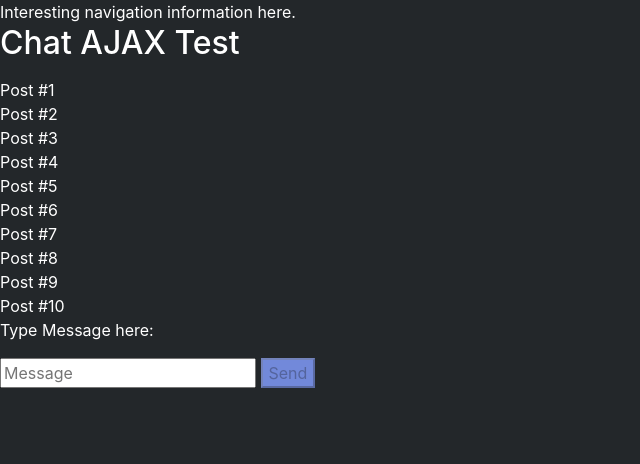
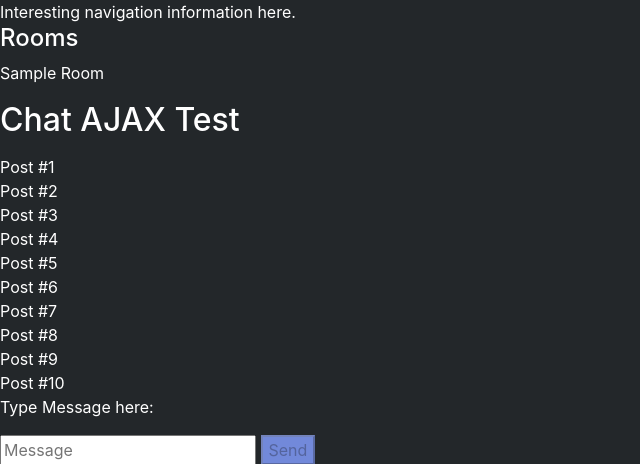
Before and after one commit to maxdemaio/Flack, a Flask app: template templates/chat.html in a window 1280 px wide. Shown: the top 464 px of the page, without its empty margins (0-640 px from the left). Run offline with Flask 2, Linux system fonts and the light colour scheme; the template is opened without the code that fills it: most values are stand-ins (such as "Sample title", 1, 10 or a date in 2020); some libraries are stand-ins or nearby versions.

Commit message:
Implemented socketIO rooms, and passed username/rooms with local storage

```diff
--- a/application.py
+++ b/application.py
@@ -1,7 +1,8 @@
 import os, settings
 
+from time import localtime, strftime
 from flask import Flask, jsonify, render_template, request
-from flask_socketio import SocketIO, emit, send
+from flask_socketio import SocketIO, emit, send, join_room, leave_room
 
 app = Flask(__name__)
 app.config["SECRET_KEY"] = os.getenv("SECRET_KEY")
@@ -9,6 +10,7 @@
 
 # Chat posts (Limit to 100)
 posts = []
+myRooms = ["Lounge", "Chess", "News", "Coding"]
 
 @app.route("/")
 def index():
@@ -18,7 +20,7 @@
 @app.route("/chat")
 def chat():
     """ Chat """
-    return render_template("chat.html")
+    return render_template("chat.html", rooms=myRooms)
 
 @app.route("/posts", methods=["POST"])
 def posts():
@@ -42,32 +44,29 @@
     # Return list of posts
     return jsonify(data)
 
-# Socket IO event bucket handlers
+## Socket IO event bucket handlers
+@socketio.on("message")
+def message(data):
+    """ Broadcast message, username, and time """
+    print(data)
+    send({"message": data["message"], "username": data["username"], "time": strftime('%b-%d %I:%M%p', localtime())})
 
-# Upon join, update active users
 @socketio.on('join')
 def on_join(data):
+    """ Upon join (Info received from client), update active users """
     username = data['username']
     room = data['room']
     join_room(room)
     send(username + ' has entered the room.', room=room)
 
-# Upon leave, update active users
 @socketio.on('leave')
 def on_leave(data):
+    """ Upon leave (Info received from client), update active users """
     username = data['username']
     room = data['room']
     leave_room(room)
     send(username + ' has left the room.', room=room)
 
-@socketio.on("message")
-def message(data):
-    """ Broadcast message with username """
-    contents = data[0]
-    username = data[1]
-    print(data)
-    send(data[0])
-
 
 if __name__ == "__main__":
     socketio.run(app, debug=True)
--- a/static/chat.js
+++ b/static/chat.js
@@ -1,8 +1,12 @@
-// If the user tries to log-in without a username, default to anonymous
+// No username / room defaults
 if (!localStorage.getItem('storedUser')) {
     localStorage.setItem('storedUser', 'anonymous')
 };
+if (!localStorage.getItem('room')) {
+    localStorage.setItem('room', 'Lounge')
+};
 
+// TODO
 // Save last visited channel for user (default general)
 if (!localStorage.getItem('last-channel')) {
     localStorage.setItem('last-channel', "general")
@@ -65,10 +69,14 @@
     // Function for when websockets are connected
     socket.on('connect', () => {
 
-        // User has submitted message, send to server with username
+        // Send message, username, and room to server
         document.querySelector("#new-message").onsubmit = () => {
+            const data = new Object;
             const contents = document.querySelector("#message").value;
-            socket.send([contents, localStorage.getItem('storedUser')]);
+            data.message = contents;
+            data.username = localStorage.getItem('storedUser');
+            data.room = localStorage.getItem('room');
+            socket.send(data);
 
             // Clear the input field and disable button again
             document.querySelector("#message").value = "";
@@ -79,14 +87,48 @@
         };
     });
 
-    // Response from server message bucket
+    // Display incoming message from server
     socket.on("message", data => {
         const p = document.createElement('p');
+        const spanUser = document.createElement('span');
         const br = document.createElement('br');
-        p.innerHTML = data;
+        const spanTime = document.createElement('span');
+        spanTime.innerHTML = data.time;
+        spanUser.innerHTML = data.username;
+        p.innerHTML = spanUser.outerHTML + br.outerHTML + data.message
+            + br.outerHTML + spanTime.outerHTML;
 
         // Append to DOM
         document.querySelector("#display-message-section").append(p)
     });
 
+    // Room selection
+    document.querySelectorAll(".select-room").forEach(p => {
+        p.onclick = () => {
+            let newRoom = p.innerHTML;
+            if (newRoom == room) {
+                msg = `You are already in the ${room} room.`
+                printSysMsg(msg);
+            } else {
+                leaveRoom(localStorage.getItem('room'));
+                joinRoom(newRoom);
+                localStorage.setItem('room', `newRoom`);
+            }
+        };
+    });
+
+    // Leave room function
+    function leaveRoom(room) {
+        socket.emit("leave", { "username": localStorage.getItem('storedUser'), "room": room})
+    };
+
+    // Join room function
+    function joinRoom(room) {
+        socket.emit("join", { "username": localStorage.getItem('storedUser'), "room": room})
+        // TODO
+        // Display messages for that room
+        // Append messages to display section ID
+        // document.querySelector("#display-message-section")
+    };
+
 });
--- a/templates/chat.html
+++ b/templates/chat.html
@@ -21,7 +21,10 @@
     <div class="main-section">
         <!-- Side bar for rooms -->
         <nav id="sidebar">
-
+            <h4>Rooms</h4>
+            {% for room in rooms %}
+                <p class="select-room">{{ room|title }}</p>
+            {% endfor %}
         </nav>
 
         <!-- Message area -->
```
